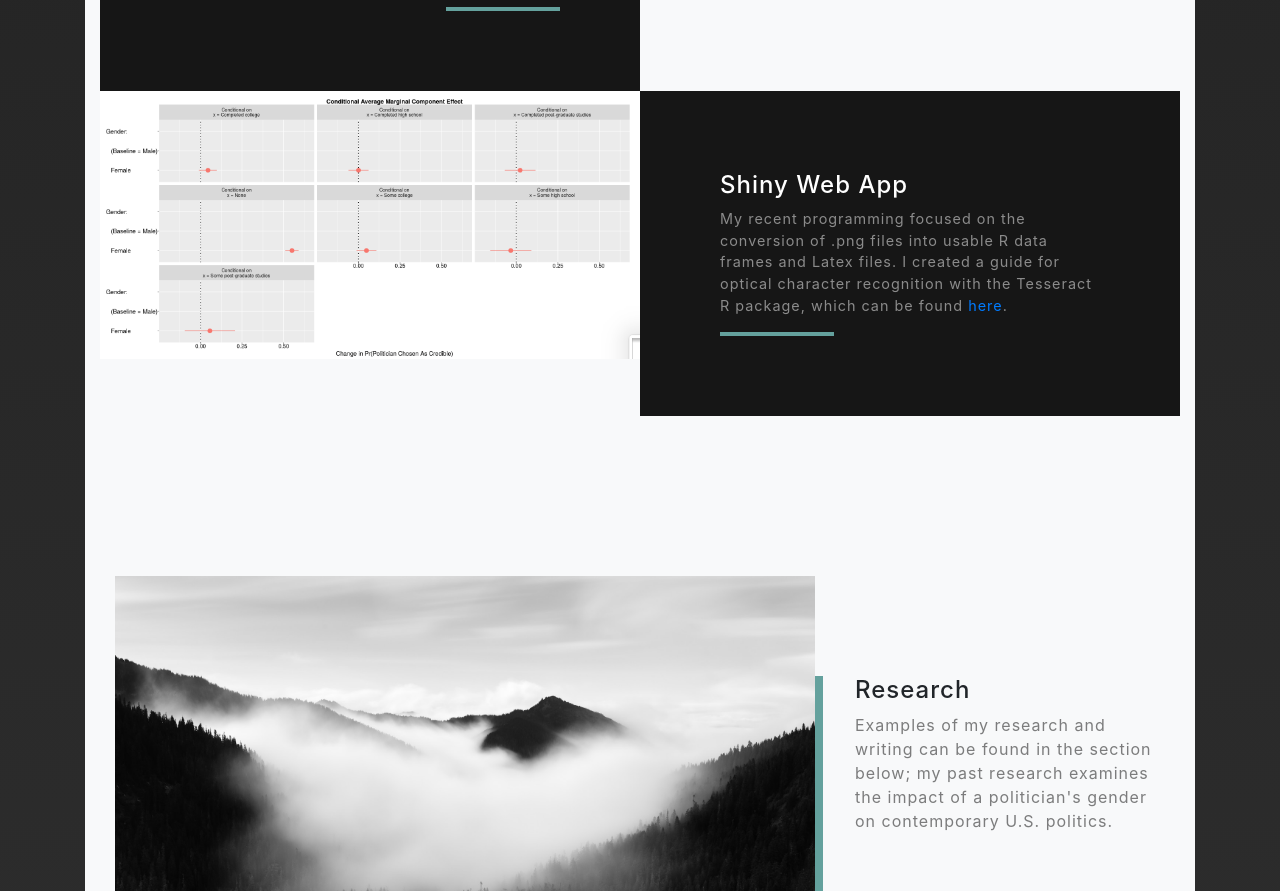
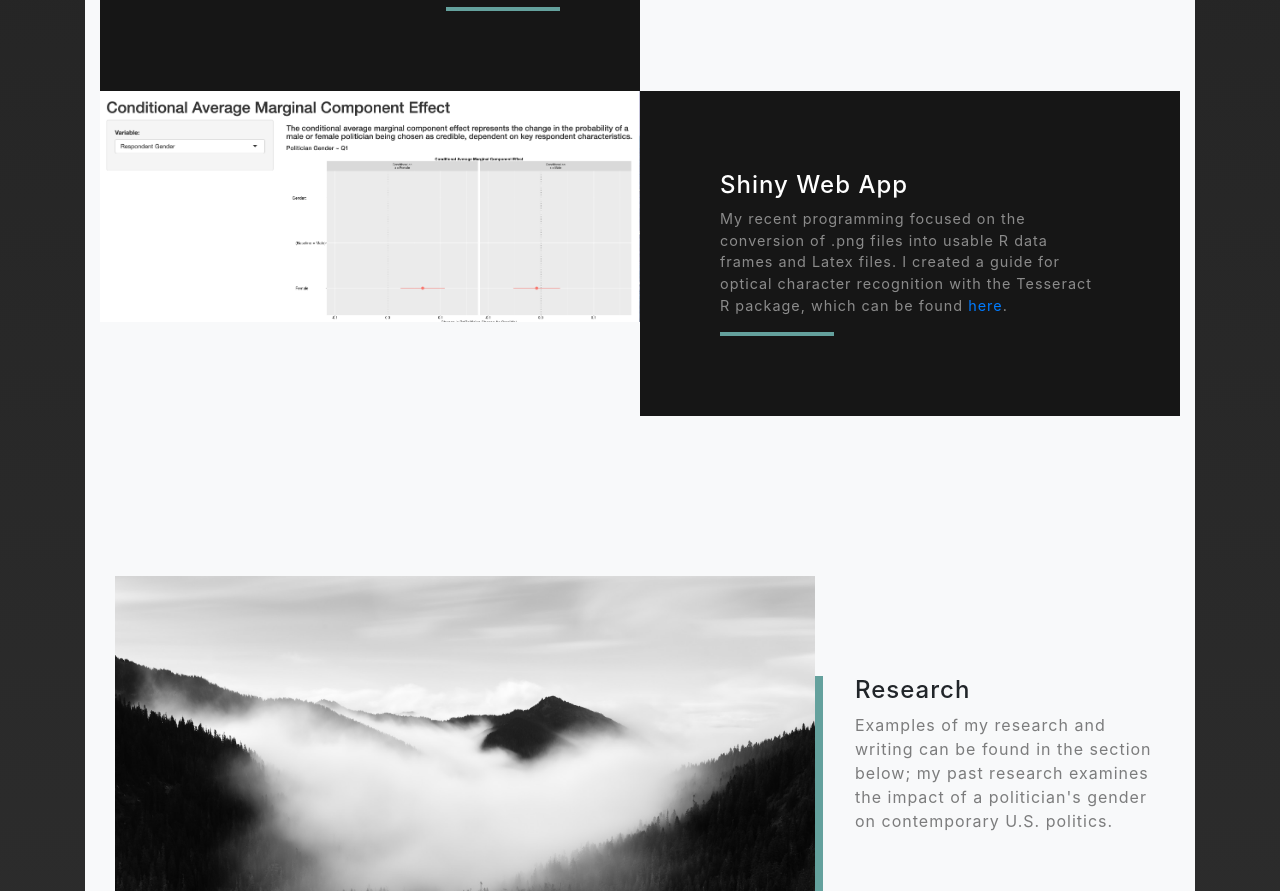
Before and after one commit to christiana-moore/christiana-moore.github.io, a website with bundled scripts: page index.html in a window 1280 px wide. Shown: the part 3145-4036 px from the top of the page. Built offline with nearby package versions, Linux system fonts and the light colour scheme.

Commit message:
new adds

```diff
--- a/index.html
+++ b/index.html
@@ -125,7 +125,7 @@
       <!-- Project Three Row -->
       <div class="row justify-content-center no-gutters mb-5 mb-lg-0">
         <div class="col-lg-6">
-          <img class="img-fluid" src="img/amce.jpg" alt="">
+          <img class="img-fluid" src="img/camce.jpg" alt="">
         </div>
         <div class="col-lg-6">
           <div class="bg-black text-center h-100 project">
```
Also changed, not shown: img/camce.jpg (added), 1 other file.
